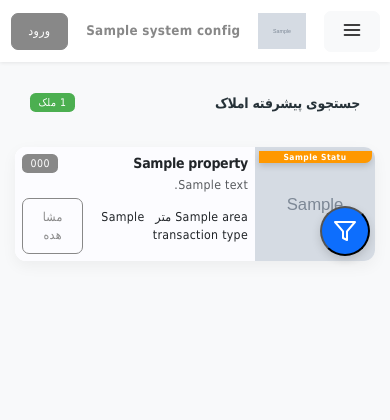
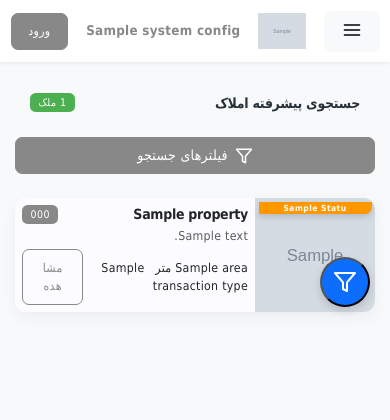
Before and after one commit to moha100h/RealEstateTrackerHiro, a Django app: template templates/properties/property_search_mobile.html in a window 390 px wide. Shown: the top 420 px of the page. Run offline with Django 4.2, Linux system fonts and the light colour scheme; the template is opened without the code that fills it: most values are stand-ins (such as "Sample title", 1, 10 or a date in 2020); grey boxes marked "Sample" are stand-in pictures; some libraries are stand-ins or nearby versions; some web fonts are replaced.

Commit message:
Add a search button at the top of the page for easier mobile navigation
Implements a new mobile filter toggle button at the top of the property list in `templates/properties/property_search_mobile.html`.

Replit-Commit-Author: Agent
Replit-Commit-Session-Id: b9cc3b9f-7fb6-4372-9892-ec45d4055544
Replit-Commit-Screenshot-Url: https://storage.googleapis.com/screenshot-production-us-central1/ee98ebf1-3405-4d24-827b-e2cf1f28edc9/fe8a61d5-4f14-4d12-bd98-7d2b11c26282.jpg

```diff
--- a/templates/properties/property_search_mobile.html
+++ b/templates/properties/property_search_mobile.html
@@ -265,19 +265,30 @@
 
         // کد مختص موبایل برای نمایش/مخفی کردن فیلترها
         const mobileFilterToggle = document.getElementById('mobileFilterToggle');
+        const mobileFilterToggle2 = document.getElementById('mobileFilterToggle2');
         const mobileFilterContainer = document.getElementById('mobileFilterContainer');
         const mobileCloseFilter = document.getElementById('mobileCloseFilter');
         const mobileApplyFilter = document.getElementById('mobileApplyFilter');
 
-        if (mobileFilterToggle && mobileFilterContainer) {
+        if (mobileFilterContainer) {
             // در ابتدا فیلترها را مخفی کن
             mobileFilterContainer.classList.add('hidden');
 
-            // نمایش فیلترها با کلیک روی دکمه
-            mobileFilterToggle.addEventListener('click', function() {
+            // تابع مشترک برای نمایش فیلترها
+            function showFilters() {
                 mobileFilterContainer.classList.remove('hidden');
                 document.body.style.overflow = 'hidden'; // جلوگیری از اسکرول صفحه
-            });
+            }
+
+            // نمایش فیلترها با کلیک روی دکمه شناور
+            if (mobileFilterToggle) {
+                mobileFilterToggle.addEventListener('click', showFilters);
+            }
+
+            // نمایش فیلترها با کلیک روی دکمه بالای لیست
+            if (mobileFilterToggle2) {
+                mobileFilterToggle2.addEventListener('click', showFilters);
+            }
 
             // مخفی کردن فیلترها با کلیک روی دکمه بستن
             if (mobileCloseFilter) {
@@ -387,6 +398,14 @@
             {% if properties %}
             <span class="badge bg-success">{{ properties|length }} ملک</span>
             {% endif %}
+        </div>
+
+        <!-- دکمه جستجو در بالای لیست -->
+        <div class="mb-3">
+            <button id="mobileFilterToggle2" class="btn btn-primary w-100 d-flex justify-content-center align-items-center py-2">
+                <svg xmlns="http://www.w3.org/2000/svg" width="18" height="18" viewBox="0 0 24 24" fill="none" stroke="currentColor" stroke-width="2" stroke-linecap="round" stroke-linejoin="round" class="feather feather-filter me-2"><polygon points="22 3 2 3 10 12.46 10 19 14 21 14 12.46 22 3"></polygon></svg>
+                فیلترهای جستجو
+            </button>
         </div>
 
         <!-- نتایج جستجو در موبایل -->
```
Also changed, not shown: attached_assets/IMG_4771.png (added).
